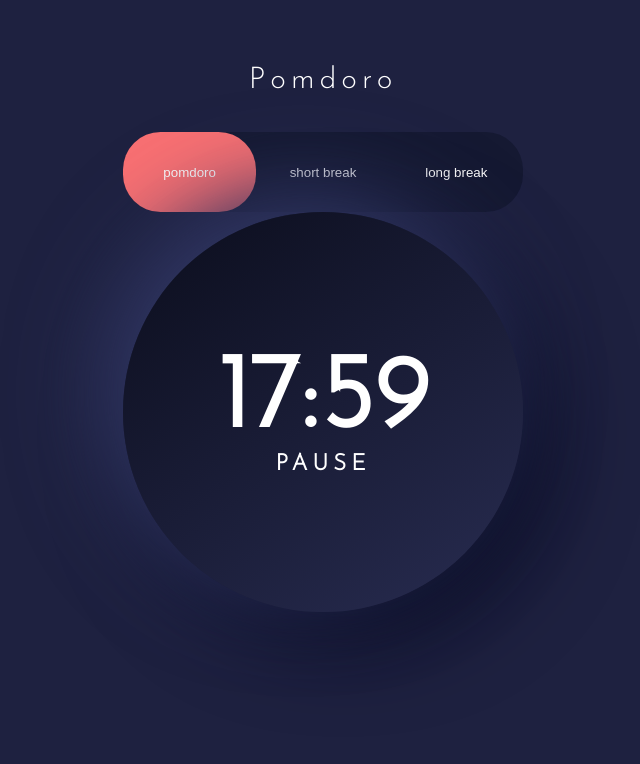
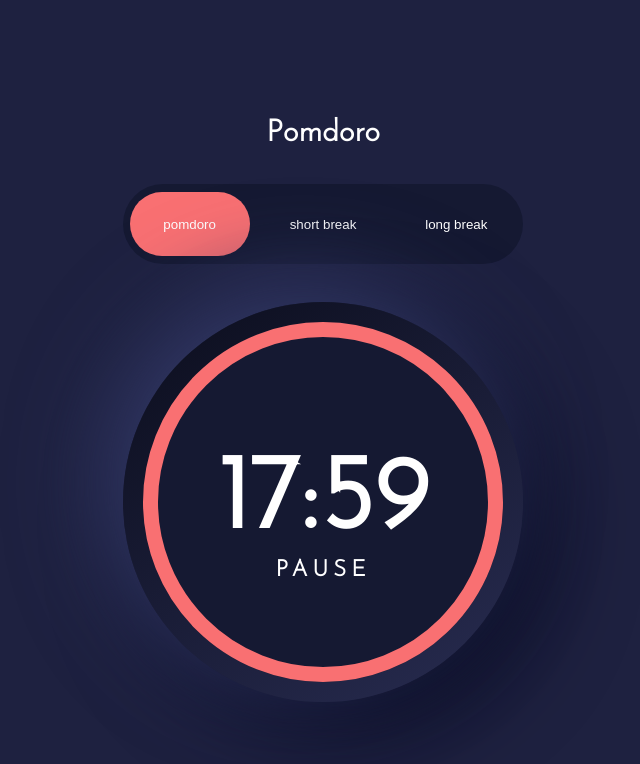
Before and after one commit to KenRelic/CAD-Projects-Repo, a Next.js app: page /pomdoro in a window 1280 px wide. Shown: the top 764 px of the page, without its empty margins (317-957 px from the left). Built offline with nearby package versions, Linux system fonts and the light colour scheme.

Commit message:
Promdoro-app/Completes UI'

```diff
--- /dev/null
+++ b/components/Canvas.jsx
@@ -0,0 +1,26 @@
+import React, {useRef, useState, useEffect } from 'react';
+import {StyledCanvas} from './styles/canvas.style';
+
+export default function Canvas(props){
+
+   const canvasRef = useRef(null)
+
+  useEffect(() => {
+    const canvas = canvasRef.current
+    const context = canvas.getContext('2d')
+    //Our first draw
+    context.fillStyle = '#2d203f'
+    let x = context.canvas.width/2;
+    // context.fillRect(x, x,x, x)
+
+
+    // context.beginPath()
+    // context.arc(x,y, 2, 0, 2*Math.PI)
+    // context.fill()
+  }, [])
+
+
+  return(
+    <StyledCanvas ref={canvasRef} {...props}></StyledCanvas>
+  )
+}
--- a/components/styles/Pomdoro.module.css
+++ b/components/styles/Pomdoro.module.css
@@ -1,12 +1,14 @@
 
-.layout{
-
+#layout{
+  height: 100vh;
+  display: flex;
+  align-items: center;
+  justify-content: center;
 }
-.main{
+#main{
   display: flex;
   justify-content: center;
   align-items: center;
-  height: 100%;
   flex-direction: column;
 }
 
@@ -20,16 +22,17 @@
 }
 
 .states{
-  border-radius: 2.5em;
+  border-radius: 3em;
   border: none;
   background-color: #151932;
-  min-width: 400px;
+  min-width: 100%;
   max-width: 600px;
   display: grid;
   grid-template-columns: 1fr 1fr 1fr;
   grid-template-rows: 1fr;
   height: 80px;
-
+  align-items: center;
+  margin: 1em auto;
 }
 
 .states *{
@@ -42,13 +45,20 @@
   border: none;
   color: #fff;
   outline: none;
+  cursor: none;
+  pointer-events: none;
+}
 
-}
 .statesBg{
-  background-color:#f97072;
+  background-color: #f97072;
   border-radius: 2.5em;
   grid-column: 1/2;
   grid-row: 1/2;
+  height: 80%;
+  width: 90%;
+  margin: 0 auto;
+  align-self: center;
+  justify-self: center;
 }
 
 .btn1{
@@ -66,6 +76,7 @@
 
 .canvasWrapper{
   display: flex;
+  position: relative;
   flex-direction: column;
   justify-content: center;
   align-items: center;
@@ -73,27 +84,42 @@
   height: 50vh;
   width: 50vh;
   border-radius: 50%;
-  margin-top: 5rem;
+  margin-top: 1.5rem;
   box-shadow: -20px -20px 90px #343a68, 20px 20px 90px #03051a;
 }
 
-.canvas{
-
+.canvasWrapper::after{
+  content: '';
+  height: 90%;
+  width: 90%;
+  background-color: #151932;
+  border-radius: 50%;
+  position: absolute;
+  z-index: 0;
 }
 
 .timerWrapper{
-  font-size: 3rem;
   color: #fff;
   text-align: center;
-
+  z-index: 3;
 }
 
+#canvas{
+  height: 90%;
+  width: 90%;
+  border: 15px solid #f97072;
+  border-radius: 50%;
+  position: absolute;
+  z-index: 1;
+}
 .currentState{
   font-size: 1.5rem;
   text-align: center;
   letter-spacing: 5px;
+  margin-top:-3rem;
 }
 
 #timer{
   font-size: 7rem;
+  line-height: .3;
 }
--- /dev/null
+++ b/components/styles/canvas.style.js
@@ -0,0 +1,10 @@
+import styled from "@emotion/styled";
+
+export const StyledCanvas = styled("canvas")`
+  height: 90%;
+  width: 90%;
+  border: 15px solid #f97072;
+  border-radius: 50%;
+  position: absolute;
+  z-index: 1;
+`
--- /dev/null
+++ b/components/util/canvas.js
@@ -0,0 +1,75 @@
+class App extends React.Component {
+  render() {
+    return <div>
+      <Animation></Animation>
+    </div>;
+  }
+}
+
+class Animation extends React.Component {
+  constructor(props) {
+    super(props);
+    this.state = { angle: 30 };
+    this.updateAnimationState = this.updateAnimationState.bind(this);
+  }
+
+  componentDidMount() {
+    this.rAF = requestAnimationFrame(this.updateAnimationState);
+  }
+
+  updateAnimationState() {
+    this.setState(prevState => ({ angle: prevState.angle + 1 }));
+    this.rAF = requestAnimationFrame(this.updateAnimationState);
+  }
+
+  componentWillUnmount() {
+    cancelAnimationFrame(this.rAF);
+  }
+
+  render() {
+    return <Canvas angle={this.state.angle} />
+  }
+}
+
+class Canvas extends React.Component {
+  constructor(props) {
+    super(props);
+    this.saveContext = this.saveContext.bind(this);
+  }
+
+  saveContext(ctx) {
+    this.ctx = ctx;
+  }
+
+  componentDidUpdate() {
+    const {angle} = this.props;
+    const width = this.ctx.canvas.width;
+    const height = this.ctx.canvas.height;
+    this.ctx.save();
+    this.ctx.beginPath();
+    this.ctx.clearRect(0, 0, width, height);
+    this.ctx.translate(width/2, height/2 );
+    this.ctx.rotate(angle * Math.PI / 180);
+    this.ctx.fillStyle = '#4397AC';
+    this.ctx.fillRect(-width/4, -height/4, width/2, height/2);
+    this.ctx.restore();
+  }
+
+  render() {
+    return <PureCanvas contextRef={this.saveContext}></PureCanvas>;
+  }
+}
+
+class PureCanvas extends React.Component {
+  shouldComponentUpdate() { return false; }
+
+  render() {
+    return (
+      <canvas width="300" height="300"
+        ref={node => node ? this.props.contextRef(node.getContext('2d')) : null}
+      />
+    )
+  }
+}
+
+ReactDOM.render(<App />, document.getElementById('app'));
--- a/pages/index.js
+++ b/pages/index.js
@@ -2,7 +2,6 @@ import Head from 'next/head';
 import Image from 'next/image'
 import Link from 'next/link';
 
-// import styles from '../components/styles/Home.module.css';
 import PageLayout from '../components/PageLayout';
 import Container from '../components/Container';
 import Grid from '../components/Grid';
--- a/pages/pomdoro.js
+++ b/pages/pomdoro.js
@@ -3,28 +3,22 @@ import Image from 'next/image'
 import Link from 'next/link';
 
 import styles from '../components/styles/Pomdoro.module.css';
-import PageLayout from '../components/PageLayout';
-import Container from '../components/Container';
-import Grid from '../components/Grid';
-import ImageCard from '../components/ImageCard';
-import Nav from '../components/Nav';
-import FooterNav from '../components/FooterNav';
-import Banner from '../components/Banner';
+import Canvas from '../components/Canvas';
 
-import {HeaderStyle} from '../components/styles/header.style';
-import {FooterStyle} from '../components/styles/footer.style';
 
 
 
 function Pomdoro() {
+  // var canvas = document.getElementById('canvas');
+  // var ctx = canvas.getContext('2d');
   return (
     <div>
       <Head>
         <title>Pomdoro App</title>
         <link rel="icon" href="/favicon-32x32.png" />
       </Head>
-      <PageLayout >
-        <Container className={styles.main}>
+      <div id={styles.layout} >
+        <div id={styles.main}>
           <h1 id={styles.title}>Pomdoro</h1>
           <div className={styles.states}>
             <div className={styles.statesBg}></div>
@@ -34,15 +28,15 @@ function Pomdoro() {
           </div>
 
           <div className={styles.canvasWrapper}>
-            <div id={styles.canvas}></div>
+          <Canvas />
             <div className={styles.timerWrapper}>
               <h2 id={styles.timer}>17:59</h2>
               <h3 className={styles.currentState}>PAUSE</h3>
             </div>
           </div>
-        </Container>
+        </div>
 
-      </PageLayout>
+      </div>
 
       <style jsx global>{`
      @import url('https://fonts.googleapis.com/css2?family=Alata&family=Josefin+Sans:wght@300&display=swap');
```
